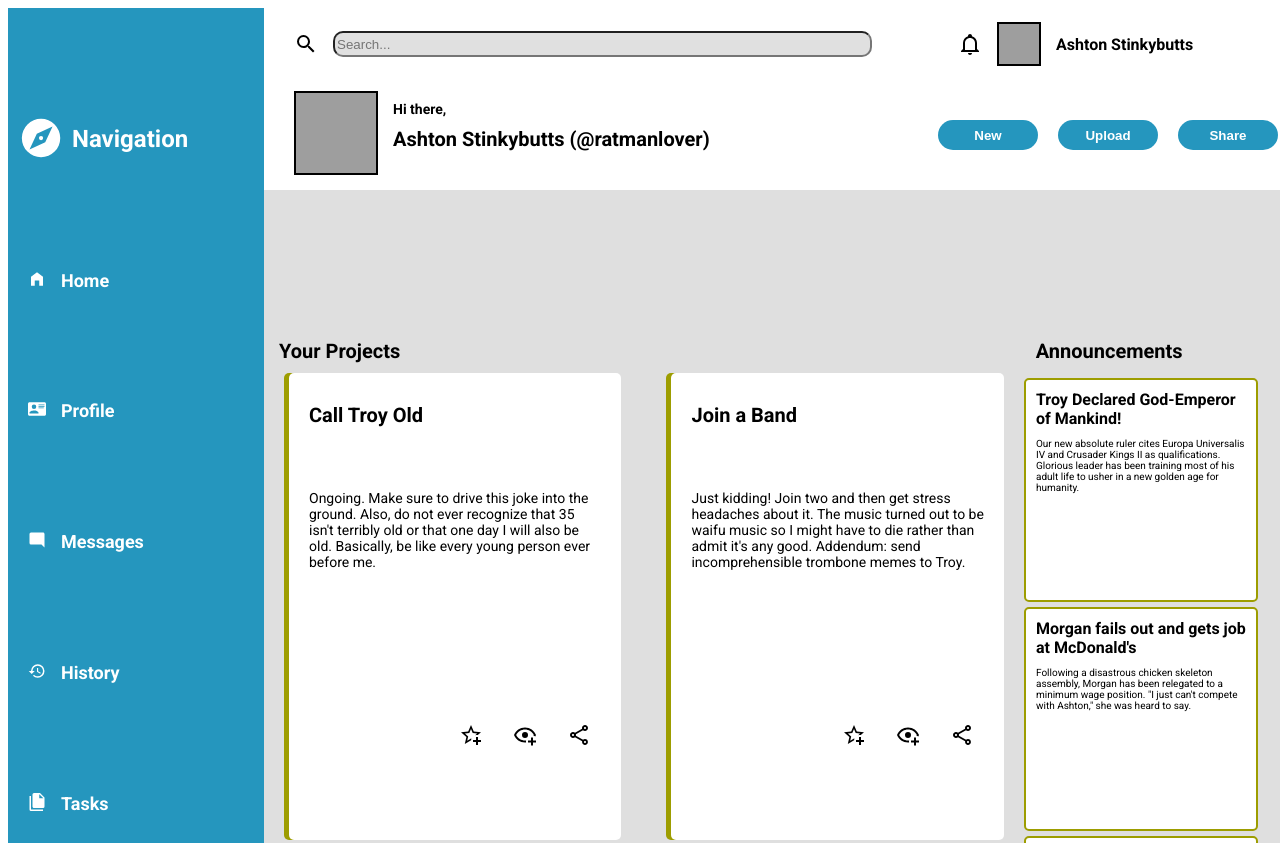
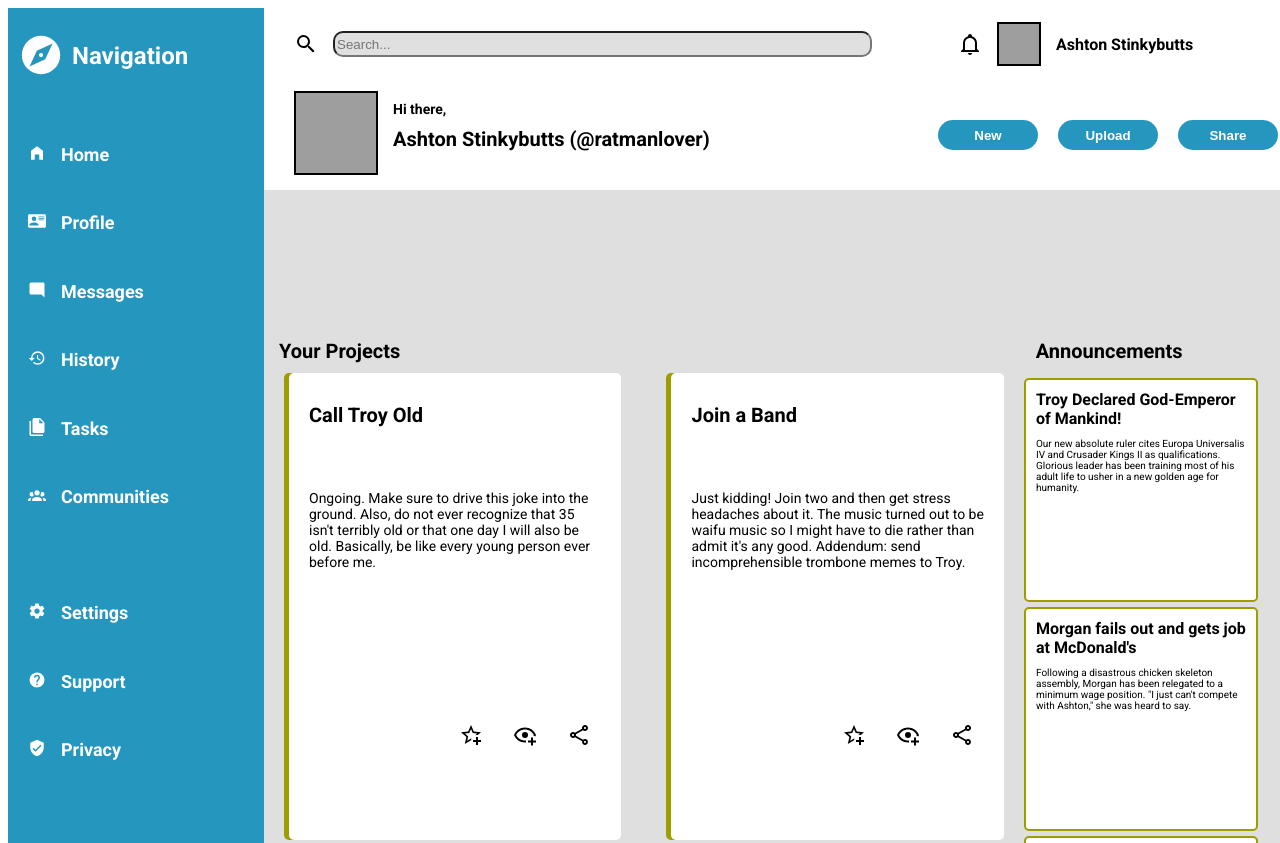
Before and after one commit to Tclewis13/odin-admin-page, a plain HTML site: page index.html in a window 1280 px wide. Shown: the top 843 px of the page. Drawn offline with Linux system fonts and the light colour scheme; grey boxes are pictures that could not be loaded.

Commit message:
fixed sizing issues. Done for realz.

```diff
--- a/index.html
+++ b/index.html
@@ -11,6 +11,7 @@
 </head>
 <body>
     <div class="sidebar">
+        <div id="link_container">
             <div class="nav_header">
                 <svg id="navicon" xmlns="http://www.w3.org/2000/svg" viewBox="0 0 25 25"><title>compass</title><path d="M14.19,14.19L6,18L9.81,9.81L18,6M12,2A10,10 0 0,0 2,12A10,10 0 0,0 12,22A10,10 0 0,0 22,12A10,10 0 0,0 12,2M12,10.9A1.1,1.1 0 0,0 10.9,12A1.1,1.1 0 0,0 12,13.1A1.1,1.1 0 0,0 13.1,12A1.1,1.1 0 0,0 12,10.9Z" /></svg>
                 <div class="navigation">Navigation</div>
@@ -51,6 +52,7 @@
             <div class="nav_container" id="privacy">
                 <svg class="link_icon" xmlns="http://www.w3.org/2000/svg" viewBox="0 0 24 24"><title>shield-check</title><path d="M10,17L6,13L7.41,11.59L10,14.17L16.59,7.58L18,9M12,1L3,5V11C3,16.55 6.84,21.74 12,23C17.16,21.74 21,16.55 21,11V5L12,1Z" /></svg>
                 <div>Privacy</div>
+            </div>
         </div>
     </div>
     <div class="header">
--- a/style.css
+++ b/style.css
@@ -12,8 +12,6 @@ body{
     color: white;
     grid-column: 1/2;
     grid-row: 1/3;
-    display:grid;
-    grid-template-rows: 2fr 1fr 1fr 1fr 1fr 1fr 1fr 1fr 1fr 1fr 1fr 2fr;
 }
 
 .header{
@@ -34,6 +32,7 @@ body{
 .nav_header{
     display: grid;
     grid-template-columns: 1fr 3fr;
+    margin-bottom: 40px;
 }
 
 ul{
@@ -60,6 +59,12 @@ ul{
     justify-content: left;
     font-weight: bold;
     font-size: 18px;
+    max-height: 5vh;
+}
+
+#link_container{
+    height: 100vh;
+    display: grid;
 }
 
 .link_icon{
```
Lines whose indentation alone changed are shown as unchanged.
